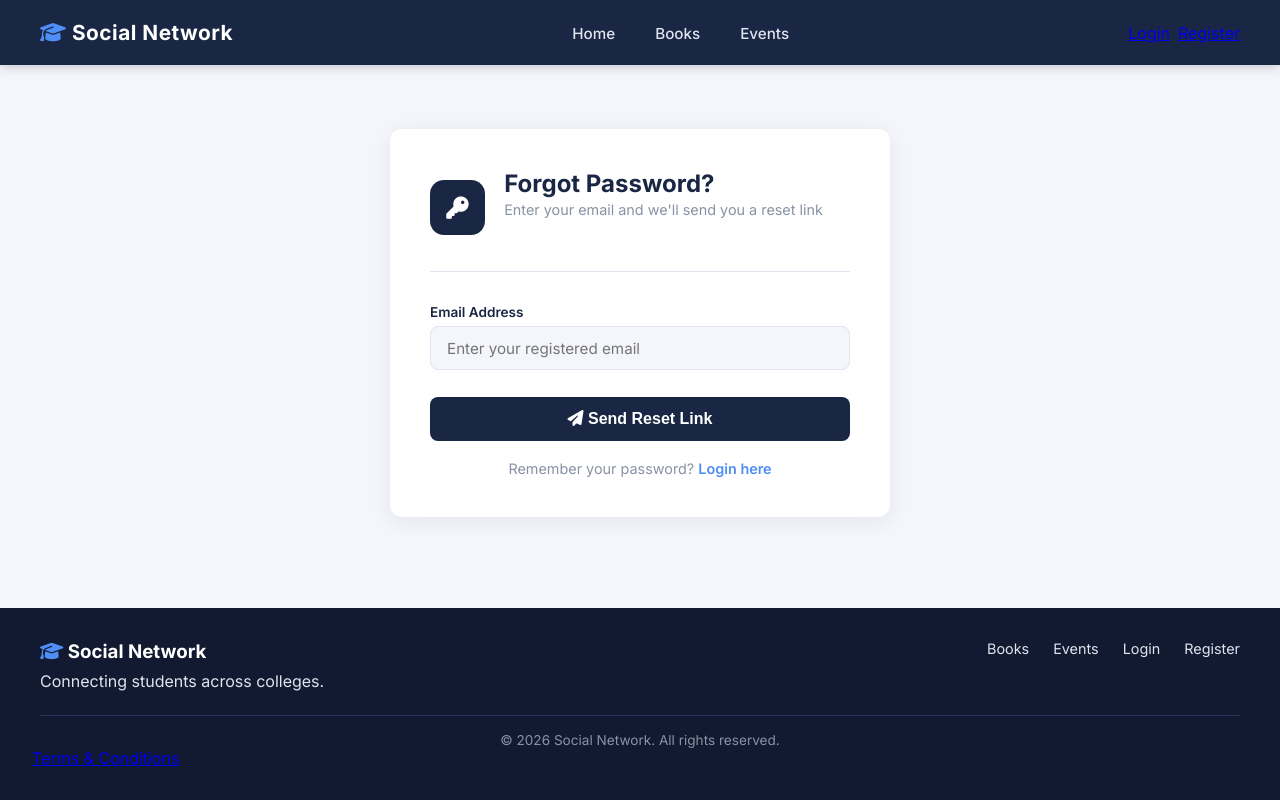
After one commit to Gargeevora/social_network, a Django app: page /accounts/forgot-password/ in a window 1280 px wide. The commit adds this page. Run offline with Django 5.2, Linux system fonts and the light colour scheme.

Commit message:
Add forgot password and student verification system

```diff
--- /dev/null
+++ b/accounts/templates/accounts/forgot_password.html
@@ -0,0 +1,36 @@
+{% extends 'base.html' %}
+
+{% block title %}Forgot Password - Social Network{% endblock %}
+
+{% block content %}
+
+<div class="form-container" style="max-width:500px;">
+
+    <div class="announce-header">
+        <div class="announce-icon">
+            <i class="fas fa-key"></i>
+        </div>
+        <div>
+            <h2>Forgot Password?</h2>
+            <p class="subtitle">Enter your email and we'll send you a reset link</p>
+        </div>
+    </div>
+
+    <form method="POST">
+        {% csrf_token %}
+        <div class="form-group">
+            <label>Email Address</label>
+            <input type="email" name="email" placeholder="Enter your registered email" required>
+        </div>
+        <button type="submit" class="btn-primary">
+            <i class="fas fa-paper-plane"></i> Send Reset Link
+        </button>
+    </form>
+
+    <div class="form-footer">
+        <p>Remember your password? <a href="{% url 'accounts:login' %}">Login here</a></p>
+    </div>
+
+</div>
+
+{% endblock %}
--- a/accounts/templates/accounts/login.html
+++ b/accounts/templates/accounts/login.html
@@ -53,6 +53,9 @@
       <a href="{% url 'accounts:register' %}">Register here</a>
     </p>
   </div>
+  <div style="text-align:right; margin-top:-0.5rem; margin-bottom:1rem;">
+    <a href="{% url 'accounts:forgot_password' %}" style="font-size:0.85rem; color:var(--accent);">Forgot Password?</a>
+</div>
   <div class="form-footer">
     <p>Need to verify your email? <a href="{% url 'accounts:resend_verification' %}">Resend verification email</a></p>
 </div>
--- a/accounts/urls.py
+++ b/accounts/urls.py
@@ -16,4 +16,6 @@ urlpatterns = [
     path('resend-verification/', views.resend_verification_email_view, name='resend_verification'),
     path('delete-account/', views.delete_account_view, name='delete_account'),
     path('college-admin-register/<str:token>/', views.college_admin_register_view, name='college_admin_register'),
+    path('forgot-password/', views.forgot_password_view, name='forgot_password'),
+path('reset-password/<uidb64>/<token>/', views.reset_password_view, name='reset_password'),
 ]
--- a/accounts/views.py
+++ b/accounts/views.py
@@ -19,6 +19,9 @@ from django.utils import timezone
 from django.conf import settings
 from .forms import CollegeAdminRegisterForm
 from notifications.utils import create_notification
+from django.contrib.auth.tokens import default_token_generator
+from django.utils.http import urlsafe_base64_encode, urlsafe_base64_decode
+from django.utils.encoding import force_bytes, force_str
 
 def register_view(request):
     if request.user.is_authenticated:
@@ -330,3 +333,70 @@ def college_admin_register_view(request, token):
         'form': form,
         'college': invite.college,
     })
+
+def forgot_password_view(request):
+    if request.method == 'POST':
+        email = request.POST.get('email')
+        try:
+            user = CustomUser.objects.get(email=email)
+            token = default_token_generator.make_token(user)
+            uid = urlsafe_base64_encode(force_bytes(user.pk))
+            reset_link = f"https://social-network-p1mg.onrender.com/accounts/reset-password/{uid}/{token}/"
+
+            message = render_to_string('accounts/password_reset_email.html', {
+                'user': user,
+                'reset_link': reset_link,
+            })
+
+            configuration = sib_api_v3_sdk.Configuration()
+            configuration.api_key['api-key'] = os.getenv('BREVO_API_KEY')
+            api_instance = sib_api_v3_sdk.TransactionalEmailsApi(sib_api_v3_sdk.ApiClient(configuration))
+            send_smtp_email = sib_api_v3_sdk.SendSmtpEmail(
+                to=[{"email": user.email, "name": user.student_name}],
+                sender={"email": os.getenv('EMAIL_HOST_USER'), "name": "Social Network"},
+                subject="Reset your Social Network password",
+                html_content=message
+            )
+            try:
+                api_instance.send_transac_email(send_smtp_email)
+            except ApiException as e:
+                print(f"Email sending failed: {e}")
+
+            messages.success(request, 'Password reset link sent to your email.')
+            return redirect('accounts:forgot_password')
+
+        except CustomUser.DoesNotExist:
+            messages.error(request, 'No account found with this email address.')
+
+    return render(request, 'accounts/forgot_password.html')
+
+
+def reset_password_view(request, uidb64, token):
+    try:
+        uid = force_str(urlsafe_base64_decode(uidb64))
+        user = CustomUser.objects.get(pk=uid)
+    except (TypeError, ValueError, OverflowError, CustomUser.DoesNotExist):
+        user = None
+
+    if user is None or not default_token_generator.check_token(user, token):
+        messages.error(request, 'This password reset link is invalid or has expired.')
+        return redirect('accounts:forgot_password')
+
+    if request.method == 'POST':
+        password1 = request.POST.get('password1')
+        password2 = request.POST.get('password2')
+
+        if password1 != password2:
+            messages.error(request, 'Passwords do not match.')
+            return render(request, 'accounts/reset_password.html', {'uidb64': uidb64, 'token': token})
+
+        if len(password1) < 8:
+            messages.error(request, 'Password must be at least 8 characters.')
+            return render(request, 'accounts/reset_password.html', {'uidb64': uidb64, 'token': token})
+
+        user.set_password(password1)
+        user.save()
+        messages.success(request, 'Password reset successfully. Please login with your new password.')
+        return redirect('accounts:login')
+
+    return render(request, 'accounts/reset_password.html', {'uidb64': uidb64, 'token': token})
```
Also changed, not shown: accounts/templates/accounts/password_reset_email.html (added, +39 -0 lines), dashboard/templates/dashboard/college_admin_home.html (+4 -4 lines), accounts/templates/accounts/reset_password.html (added).
